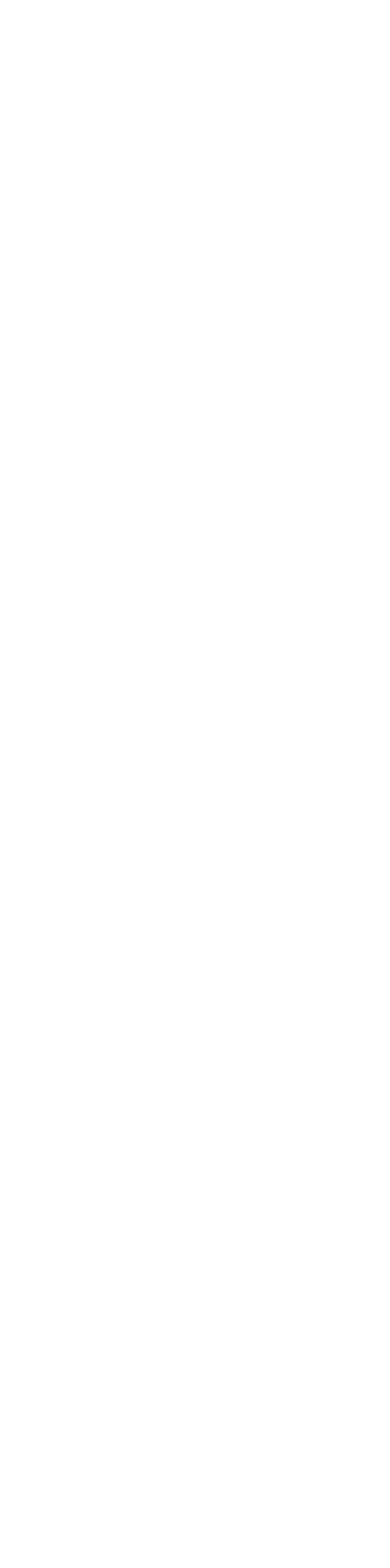
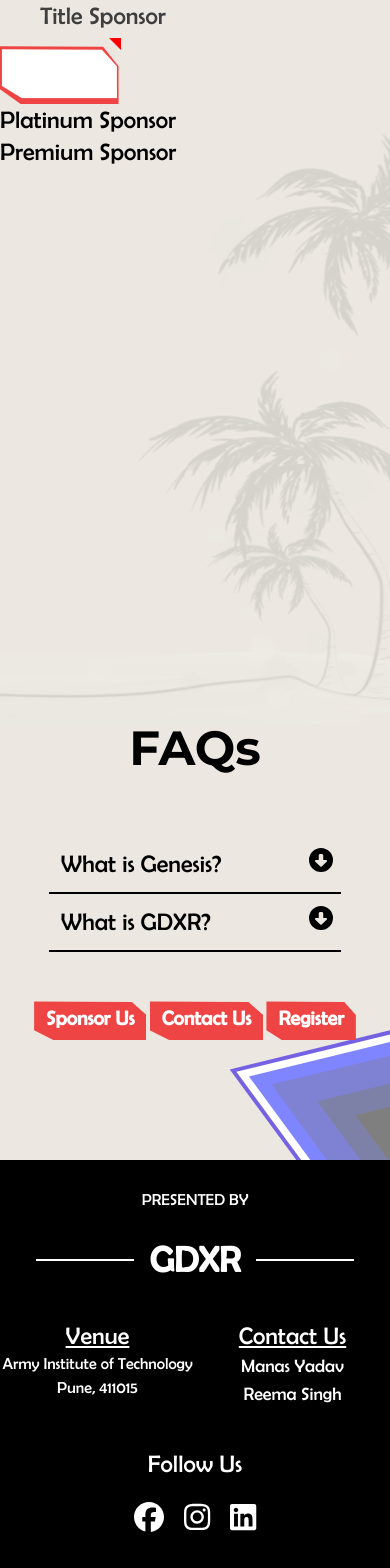
Before and after one commit to GDXR-AR-VR/Genesis3, a React (Vite) app: page / in a window 390 px wide. Shown: the part 3300-4868 px from the top of the page. Before the commit the page ends 3180 px from the top, so only its background shows below. Built offline with nearby package versions, Linux system fonts and the light colour scheme.

Commit message:
added footer and sponsorsMobile

```diff
--- a/src/App.css
+++ b/src/App.css
@@ -69,6 +69,27 @@
   background-size: contain;
 }
 
+.parent {
+  /*   width:50px;  */
+  color: white;
+  padding: 10px;
+  display: flex;
+  justify-content: center;
+  align-items: center;
+  /*   height : 50px; */
+
+  overflow: visible;
+  clip-path: polygon(0 19%, 87% 20%, 100% 47%, 100% 100%, 18% 100%, 0 79%);
+}
+
+.corner {
+  background-color: rgb(255, 0, 0);
+  width: 8px;
+  height: 8px;
+  clip-path: polygon(0 0, 100% 0, 100% 100%);
+  translate: -8px 8px;
+}
+
 @media screen and (min-width: 1000px) {
   .imgHome {
     background-size: fill;
--- a/src/App.jsx
+++ b/src/App.jsx
@@ -12,6 +12,9 @@ import Footer from "./pages/footer";
 import Timeline from "./pages/timeline";
 import PrizesMobile from "./pages/prizesMobile";
 import TimelineMobile from "./pages/timelineMobile";
+import SponsorsMobile from "./pages/sponsorsMobile";
+import FooterMobile from "./pages/footerMobile";
+
 function App() {
   const [width, setWidth] = useState(window.innerWidth);
   useState(() => {
@@ -37,6 +40,9 @@ function App() {
             <AboutMobile />
             <PrizesMobile />
             <TimelineMobile />
+            <SponsorsMobile />
+            <Faqs />
+            <FooterMobile />
           </>
         )}
 
--- /dev/null
+++ b/src/components/shapedButton.jsx
@@ -0,0 +1,18 @@
+export default function ShapedButton({ text }) {
+  return (
+    <span className="new flex">
+      <div className="parent relative bg-red-500">{text}</div>
+      <div className="corner"></div>
+    </span>
+  );
+}
+export function SponsorButton({ text }) {
+  return (
+    <span className="new flex">
+      <div className="parent relative bg-red-500">
+        <div className="parent scale-[1.17] bg-white">{text}</div>
+      </div>
+      <div className="corner scale-150"></div>
+    </span>
+  );
+}
--- a/src/pages/faqs.jsx
+++ b/src/pages/faqs.jsx
@@ -2,6 +2,7 @@ import React, { useState } from "react";
 import { FontAwesomeIcon } from "@fortawesome/react-fontawesome";
 import { faCircleDown, faCircleUp } from "@fortawesome/free-solid-svg-icons";
 import { motion } from "framer-motion";
+import ShapedButton from "../components/shapedButton";
 export default function Faqs() {
   const [isOpen, setIsOpen] = useState(false);
   const [currentIndex, setCurrentOpen] = useState(0);
@@ -32,29 +33,30 @@ export default function Faqs() {
         className="relative sponsors  select-none w-full flex-col bg-[#ECE8E1] overflow-hidden text-black imgSponsors justify-center items-center align-middle "
       >
         <div className="xl:h-20 lg:h-12"></div>
-        <div className="font-[Montserrat] select-none font-bold text-9xl text-center">
+        <div className="font-[Montserrat] select-none font-bold text-5xl md:text-7xl lg:text-9xl text-center">
           FAQs
         </div>
-        <div className="xl:h-20 lg:h-12"></div>
+        <div className="xl:h-20 lg:h-12 h-16"></div>
         <div className="flex-col justify-center items-center align-center">
           {arr.map((item, index) => {
             return (
               <>
                 <motion.div
-                  className="relative w-8/12 font-[BerlinSans] font-medium text-black text-5xl p-5 border-b-2 m-auto  border-black"
+                  className="relative w-9/12 font-[BerlinSans] font-medium text-black text-2xl md:text-3xl lg:text-5xl p-3 lg:p-5 border-b-2 m-auto  border-black"
                   key={index}
                 >
                   {" "}
                   {item.question}
                   <FontAwesomeIcon
                     key={index + item.question}
-                    className="font-normal right-16 absolute "
+                    className="font-normal lg:right-16 right-2 absolute z-10"
                     icon={
                       isOpen && index === currentIndex
                         ? faCircleUp
                         : faCircleDown
                     }
                     onClick={() => {
+                      console.log("clicked");
                       if (isOpen && index !== currentIndex) {
                         setCurrentOpen(index);
                         return;
@@ -67,7 +69,7 @@ export default function Faqs() {
                   {isOpen && index === currentIndex && (
                     <motion.div
                       key={index + item.answer}
-                      className="xl:text-2xl mt-5 bg-red-500 text-lg text-white p-5 select-none"
+                      className="xl:text-2xl mt-5 bg-red-500 text-sm md:text-lg  text-white p-2 md:p-4 lg:p-5 select-none"
                       initial={{ opacity: 0 }}
                       animate={{ opacity: 1 }}
                       transition={{ duration: 1 }}
@@ -80,7 +82,7 @@ export default function Faqs() {
             );
           })}
         </div>
-        <div className="flex w-8/12 m-auto justify-between mb-20">
+        <div className="flex flex-wrap w-10/12 h-32 md:w-8/12 m-auto justify-between mb-20">
           {optionArr.map((item, index) => {
             return (
               <>
@@ -89,7 +91,7 @@ export default function Faqs() {
                   onClick={() => {
                     window.open(item.link, "_blank");
                   }}
-                  className=" relative register bg-red-500 m-auto text-white w-fit  xl:h-16 xl:p-4 lg:text-4xl lg:p-4  text-2xl p-0.5 mt-20 font-[BerlinSans] font-bold text-center z-30"
+                  className=" relative register mt-10 bg-red-500 m-auto text-white w-fit h-12 xl:h-16 xl:p-4 lg:text-4xl lg:p-4 text-xl md:text-2xl p-3 md:mt-20 font-[BerlinSans] font-bold text-center z-30"
                 >
                   {item.title}
                 </motion.div>
@@ -97,7 +99,7 @@ export default function Faqs() {
             );
           })}
         </div>
-        <div className="absolute bottom-20 w-full">
+        <div className="absolute bottom-20 md:w-full md:scale-100 scale-75 right-0">
           <div className="absolute  right-0 rotate-[20deg] border-t-[50px] border-t-transparent border-r-[75px]  top-0 border-r-[#7561e3] border-b-[50px] border-b-transparent scale-[5] bg-transparent">
             <div className="absolute  border-t-[50px] border-t-transparent border-r-[75px] -top-[50px]   border-r-[#ffffff] border-b-[50px] border-b-transparent scale-[0.95] bg-transparent">
               <div className="absolute   border-t-[50px] border-t-transparent -top-[50px]  border-r-[75px]  border-r-[#7f85fe] border-b-[50px] border-b-transparent scale-[0.9]">
--- a/src/pages/footer.jsx
+++ b/src/pages/footer.jsx
@@ -9,36 +9,96 @@ import { motion } from "framer-motion";
 export default function Footer() {
   return (
     <>
-      <div
-        id="contactus"
-        className="about flex h-1/2 justify-center  items-center align-middle text-white text-center bg-black"
+      <div className="flex-col bg-black text-white font-[BerlinSans] text-center">
+        <div className="h-7"></div>
+        <div className="mb-7">PRESENTED BY</div>
+        <div className="flex justify-center items-center">
+          <div className="h-0.5 bg-white w-1/4"></div>
+          <div className="text-4xl font-extrabold pl-4 pr-4">GDXR</div>
+          <div className="h-0.5 bg-white w-1/4"></div>
+        </div>
+        <div className="flex justify-evenly mt-10">
+          <div className="w-1/3">
+            <p className="text-2xl md:text-3xl underline">Venue</p>
+            <p>Army Institute of Technology</p>
+            <p>Pune, 411015</p>
+          </div>
+          <div className=" w-1/3">
+            <div className="text-2xl md:text-3xl underline mb-10">
+              Follow Us
+            </div>
+            <div className="flex w-5/12 text-3xl m-auto justify-evenly">
+              <motion.div
+                whileTap={{ color: "red", scale: 1.1 }}
+                whileHover={{ scale: 1.1, color: "red" }}
               >
-        <div className="flex w-40 mt-20 mb-10 justify-between items-center align-middle text-3xl">
-          <motion.div
-            whileHover={{ scale: 1.2, color: "red" }}
+                <FontAwesomeIcon
+                  icon={faFacebook}
                   onClick={() => {
                     window.open("https://www.facebook.com/GDXR.AIT", "_blank");
                   }}
-          >
-            <FontAwesomeIcon icon={faFacebook} />
+                />
               </motion.div>
               <motion.div
-            whileHover={{ scale: 1.2, color: "red" }}
+                whileTap={{ color: "red", scale: 1.1 }}
+                whileHover={{ scale: 1.1, color: "red" }}
+              >
+                <FontAwesomeIcon
+                  icon={faInstagram}
                   onClick={() => {
-              window.open("https://www.instagram.com/gdxr_ait/", "_blank");
+                    window.open(
+                      "https://www.instagram.com/gdxr_ait/",
+                      "_blank"
+                    );
+                  }}
+                />
+              </motion.div>
+              <motion.div
+                whileTap={{ color: "red", scale: 1.1 }}
+                whileHover={{ scale: 1.1, color: "red" }}
+              >
+                <FontAwesomeIcon
+                  icon={faLinkedin}
+                  onClick={() => {
+                    window.open(
+                      "https://www.linkedin.com/company/ait-gdxr-club/",
+                      "_blank"
+                    );
+                  }}
+                />
+              </motion.div>
+            </div>
+          </div>
+          <div className="text-lg w-1/3">
+            <p className="text-2xl md:text-3xl underline">Contact Us</p>
+            <motion.div
+              className="cursor-pointer w-fit m-auto"
+              whileTap={{ color: "red", scale: 1.1 }}
+              whileHover={{ scale: 1.1, color: "red" }}
+              onClick={() => {
+                navigator.clipboard.writeText("8303087844");
+
+                console.log("copied");
               }}
             >
-            <FontAwesomeIcon icon={faInstagram} />
+              Manas Yadav
             </motion.div>
             <motion.div
-            whileHover={{ scale: 1.2, color: "red" }}
+              whileTap={{ color: "red", scale: 1.1 }}
+              className="cursor-pointer w-fit m-auto"
+              whileHover={{ scale: 1.1, color: "red" }}
               onClick={() => {
-              window.open("https://www.linkedin.com/company/ait-gdxr-club/", "_blank");
+                navigator.clipboard.writeText("6267479632");
+
+                console.log("copied");
               }}
             >
-            <FontAwesomeIcon icon={faLinkedin} />
+              Reema Singh
             </motion.div>
           </div>
+        </div>
+
+        <div className="h-10"></div>
       </div>
     </>
   );
--- /dev/null
+++ b/src/pages/footerMobile.jsx
@@ -0,0 +1,89 @@
+import { FontAwesomeIcon } from "@fortawesome/react-fontawesome";
+import {
+  faFacebook,
+  faInstagram,
+  faLinkedin,
+} from "@fortawesome/free-brands-svg-icons";
+import { motion } from "framer-motion";
+export default function FooterMobile() {
+  return (
+    <>
+      <div className="flex-col bg-black text-white font-[BerlinSans] text-center">
+        <div className="h-7"></div>
+        <div className="mb-7">PRESENTED BY</div>
+        <div className="flex justify-center items-center">
+          <div className="h-0.5 bg-white w-1/4"></div>
+          <div className="text-4xl font-extrabold pl-4 pr-4">GDXR</div>
+          <div className="h-0.5 bg-white w-1/4"></div>
+        </div>
+        <div className="flex justify-evenly mt-10">
+          <div className="w-1/2">
+            <p className="text-2xl md:text-3xl underline">Venue</p>
+            <p>Army Institute of Technology</p>
+            <p>Pune, 411015</p>
+          </div>
+          <div className="text-lg w-1/2">
+            <p className="text-2xl md:text-3xl underline">Contact Us</p>
+            <motion.div
+              className="cursor-pointer"
+              whileTap={{ color: "red", scale: 1.1 }}
+              whileHover={{ scale: 1.1, color: "red" }}
+              onClick={() => {
+                navigator.clipboard.writeText("8303087844");
+
+                console.log("copied");
+              }}
+            >
+              Manas Yadav
+            </motion.div>
+            <motion.div
+              whileTap={{ color: "red", scale: 1.1 }}
+              className="cursor-pointer"
+              whileHover={{ scale: 1.1, color: "red" }}
+              onClick={() => {
+                navigator.clipboard.writeText("6267479632");
+
+                console.log("copied");
+              }}
+            >
+              Reema Singh
+            </motion.div>
+          </div>
+        </div>
+        <div>
+          <div className="text-2xl mb-5 mt-10">Follow Us</div>
+          <div className="flex w-5/12 text-3xl m-auto justify-evenly">
+            <motion.div whileTap={{ color: "red", scale: 1.1 }}>
+              <FontAwesomeIcon
+                icon={faFacebook}
+                onClick={() => {
+                  window.open("https://www.facebook.com/GDXR.AIT", "_blank");
+                }}
+              />
+            </motion.div>
+            <motion.div whileTap={{ color: "red", scale: 1.1 }}>
+              <FontAwesomeIcon
+                icon={faInstagram}
+                onClick={() => {
+                  window.open("https://www.instagram.com/gdxr_ait/", "_blank");
+                }}
+              />
+            </motion.div>
+            <motion.div whileTap={{ color: "red", scale: 1.1 }}>
+              <FontAwesomeIcon
+                icon={faLinkedin}
+                onClick={() => {
+                  window.open(
+                    "https://www.linkedin.com/company/ait-gdxr-club/",
+                    "_blank"
+                  );
+                }}
+              />
+            </motion.div>
+          </div>
+        </div>
+        <div className="h-10"></div>
+      </div>
+    </>
+  );
+}
--- a/src/pages/homeMobile.jsx
+++ b/src/pages/homeMobile.jsx
@@ -39,7 +39,7 @@ export default function HomeMobile() {
           onClick={() => {
             window.open(registerationLink, "_blank");
           }}
-          className=" relative register mb-10 bg-red-600 m-auto  w-[150px] h-[50px] text-3xl p-3 mt-20 font-[BerlinSans] font-bold text-center z-30"
+          className="relative register mb-10 bg-red-600 m-auto  w-[150px] h-[50px] text-3xl p-3 mt-20 font-[BerlinSans] font-bold text-center z-30"
         >
           Register
         </div>
--- /dev/null
+++ b/src/pages/sponsorsMobile.jsx
@@ -0,0 +1,32 @@
+import beach from "../assets/beach.svg";
+import thanos from "../assets/thanos.png";
+import ShapedButton, { SponsorButton } from "../components/shapedButton";
+export default function SponsorsMobile() {
+  return (
+    <div className="relative sponsorsMobile h-screen flex-col bg-[#ECE8E1] overflow-hidden text-black ">
+      <img
+        src={beach}
+        className="absolute scale-[2] right-40 bottom-40 md:scale-[1.5]"
+      ></img>
+      <div className="relative title text-5xl mt-8 ml-4  md:text-7xl Montserrat font-bold  lg:m-14">
+        OUR{" "}
+        <span className="absolute md:top-10 md:left-24 top-6 left-8 font-[BerlinSans] font-[1000] text-red-600 z-20">
+          SPONSORS
+        </span>
+      </div>
+      <div className="h-10"></div>
+      <div>
+        <div className="font-[BerlinSans] text-2xl">
+          <div>
+            <p className="text-[#3E3E3E] ml-10">Title Sponsor</p>
+          </div>
+          <div className="flex">
+            <SponsorButton text="Register" />
+          </div>
+          <div>Platinum Sponsor</div>
+          <div>Premium Sponsor</div>
+        </div>
+      </div>
+    </div>
+  );
+}
```
Lines whose indentation alone changed are shown as unchanged.
